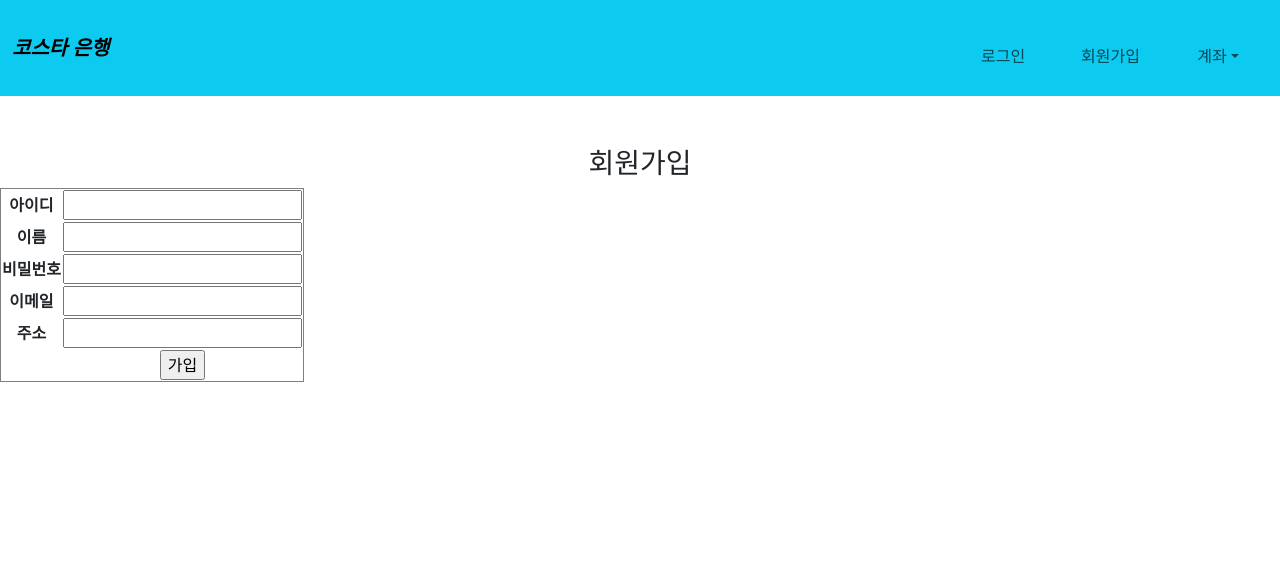
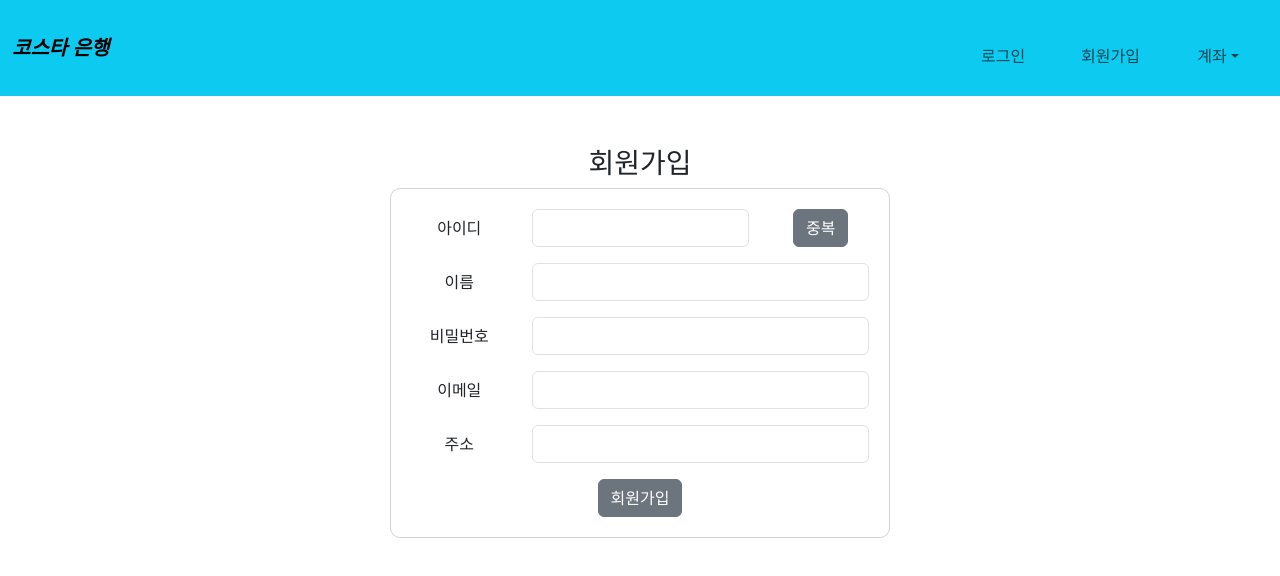
Before and after one commit to hyunmne/kosta-react, a React (Create React App) app in the folder bank1/: page /join in a window 1280 px wide. Shown: the top 576 px of the page. Built offline with nearby package versions, Linux system fonts and the light colour scheme.

Commit message:
react:bank1: table > form

```diff
--- a/bank1/src/AccountInfo.js
+++ b/bank1/src/AccountInfo.js
@@ -1,62 +1,71 @@
-import {useState} from 'react';
-import './App.css';
+import { useState } from 'react';
 import axios from 'axios';
+import { Col, Button, Form, FormGroup, Label, Input } from 'reactstrap';
 
 export default function AccountInfo() {
 
     const [accId, setAccId] = useState('');
-    const [acc, setAcc] = useState({id:'',name:'',balance:'',type:'',grade:''})
+    const [acc, setAcc] = useState({ id: '', name: '', balance: '', type: '', grade: '' });
+    const [isInfo, setIsInfo] = useState(false);
 
     const submit = (e) => {
         e.preventDefault();
+        //서버로부터 accId로 조회해 온 결과를 화면에 출력한다.
         axios.get(`http://localhost:8090/accountInfo?id=${accId}`)
-            .then(res=>{
+            .then(res => {
                 console.log(res)
-                setAcc({...res.data})
+                setAcc({ ...res.data })
             })
-        // 서버로부터 accId로 조회해 온 결과를 화면에 출력한다.
-        // let racc = {id:accId, name:'홍길동',money:'100000',type:'special',grade:'VIP'}
-        // setAcc({...racc})
+        setIsInfo(true);
     }
 
     return (
         <div className='route'>
-            <h3>계좌 조회</h3>
-            <table border="1">
-                <tbody>
-                    <tr>
-                        <th>계좌번호</th>
-                        <td className="accValue">
-                            <input type="text" name="id" onChange={(e)=>setAccId(e.target.value)} />
-                            <input type="submit" value="조회" onClick={submit}/>
-                        </td>
-                    </tr>
-                </tbody>
-            </table>
-            <table border="1">
-                <tbody>
-                    <tr>
-                        <th>계좌번호</th>
-                        <td className="accValue"><label>{acc.id}</label></td>
-                    </tr>
-                    <tr>
-                        <th>이름</th>
-                        <td className="accValue"><label>{acc.name}</label></td>
-                    </tr>
-                    <tr>
-                        <th>잔액</th>
-                        <td className="accValue"><label>{acc.balance}</label></td>
-                    </tr>
-                    <tr>
-                        <th>종류</th>
-                        <td className="accValue"><label>{acc.type}</label></td>
-                    </tr>
-                    <tr>
-                        <th>등급</th>
-                        <td className="accValue"><label>{acc.grade}</label></td>
-                    </tr>
-                </tbody>
-            </table>
+            <h4>계좌조회</h4>
+            <Form>
+                <FormGroup row>
+                    <Label for="id" sm={3}>계좌번호</Label>
+                    <Col sm={9}>
+                        <Input type="text" name="id" onChange={(e) => setAccId(e.target.value)} />
+                    </Col>
+                </FormGroup>
+                <Button onClick={submit}>계좌조회</Button>
+            </Form>
+            <br/>
+            { isInfo &&
+                <Form>
+                    <FormGroup row>
+                        <Label for="id" sm={3}>계좌번호</Label>
+                        <Col sm={9}>
+                            <Input type="text" value={acc.id} disabled/>
+                        </Col>
+                    </FormGroup>
+                    <FormGroup row>
+                        <Label for="name" sm={3}>이름</Label>
+                        <Col sm={9}>
+                            <Input type="text" value={acc.name} disabled/>
+                        </Col>
+                    </FormGroup>
+                    <FormGroup row>
+                        <Label for="balance" sm={3}>잔액</Label>
+                        <Col sm={9}>
+                            <Input type="text" value={acc.balance} disabled/>
+                        </Col>
+                    </FormGroup>
+                    <FormGroup row>
+                        <Label for="type" sm={3}>종류</Label>
+                        <Col sm={9}>
+                            <Input type="text" value={acc.type} disabled/>
+                        </Col>
+                    </FormGroup>
+                    <FormGroup row>
+                        <Label for="grade" sm={3}>등급</Label>
+                        <Col sm={9}>
+                            <Input type="text" value={acc.grade} disabled/>
+                        </Col>
+                    </FormGroup>
+                </Form>
+            }
         </div>
     )
 }
--- a/bank1/src/App.css
+++ b/bank1/src/App.css
@@ -5,37 +5,46 @@
 .accValue {
   display: inline-block;
   width: 220px;
-  height:30px;
+  height: 25px;
 }
 
 .nav-items {
-  list-style:none;
-  margin:0 auto;
+  list-style: none;
+  margin: 0 auto;
 }
 
-.nav-item{
-  display:inline-block;
-  height:80px;
+.nav-item {
+  display: inline-block;
+  height: 80px;
   padding: 0 10px;
   text-align: center;
   min-width: 80px;
   margin: 0 10px;
-  line-height:80px
+  line-height: 80px;
 }
 
-.route{
-  margin-top:50px;
-  text-align:center;
+.route {
+  margin-top: 50px;
+  text-align: center;
 }
 
 form {
-  margin : 0 auto;
-  width:500px;
-  padding:20px;
-  border:1px solid lightgray;
+  margin: 0 auto;
+  padding: 20px;
+  width: 500px;
+  border: 1px solid lightgray;
   border-radius: 10px;
 }
 
 a {
   text-decoration: none;
 }
+
+.label {
+  display: inline-block;
+  width: 100px;
+}
+
+.label-text {
+  text-align: center;
+}
--- a/bank1/src/Deposit.js
+++ b/bank1/src/Deposit.js
@@ -1,44 +1,58 @@
-import {useState} from 'react';
-import './App.css';
+import {useState}  from 'react';
 import axios from 'axios';
+import { Col, Button, Form, FormGroup, Label, Input } from 'reactstrap';
+import { Modal, ModalHeader, ModalBody, ModalFooter } from 'reactstrap';
 
 export default function Deposit() {
 
-    const [acc, setAcc] = useState({id:'',money:''});
+    const [acc, setAcc] = useState({id:'', money:''});
     const [message, setMessage] = useState('');
+    const [modal, setModal] = useState(false);
+
     const submit = (e) => {
         e.preventDefault();
-        axios.post(`http://localhost:8090/deposit`, acc)
-            .then(res=>{
-                setMessage(`입금 성공 (잔액 : ${res.data})`); // + + 를 해야 숫자로 인식해 더해줌,... ....
+        //backend를 acc를 전송한 후 잔액 받기
+        axios.post("http://localhost:8090/deposit", acc)
+            .then(res=> {
+                setMessage(`입금 성공 (잔액:${res.data})`);
+                setModal(true);
             })
-            .catch(err=>{
-                setMessage(`입금 실패 : ${err.response.data}`);
+            .catch(err=> {
+                setMessage(`입금 실패 :${err.response.data}`);
+                setModal(true);
             })
-
     }
 
+    return(
+        <>
+            <div className='route'>
+                <h4>입금</h4>
+                <Form>
+                    <FormGroup row>
+                        <Label for="id" sm={3}>계좌번호</Label>
+                        <Col sm={9}>
+                            <Input type="text" name="id" onChange={(e)=>setAcc({...acc, id:e.target.value})}/>
+                        </Col>
+                    </FormGroup>
+                    <FormGroup row>
+                        <Label for="name" sm={3}>입금액</Label>
+                        <Col sm={9}>
+                        <Input type="text" name="money" onChange={(e)=>setAcc({...acc, money:e.target.value})}/>
+                        </Col>
+                    </FormGroup>
+                    <Button onClick={submit}>입금</Button>
+                </Form>
 
-    return (
-        <div className="route">
-            <h3>입금</h3>
-            <table border="1">
-                <tbody>
-                    <tr>
-                        <th>계좌번호</th>
-                        <td><input type="text" name="id" onChange={(e)=>setAcc({...acc,id:e.target.value})} /></td>
-                    </tr>
-                    <tr>
-                        <th>입금액</th>
-                        <td><input type="text" name="money" onChange={(e)=>setAcc({...acc,money:e.target.value})} /></td>
-                    </tr>
-                    <tr>
-                        <th></th>
-                        <td><input type="submit" value="입금" onClick={submit} /></td>
-                    </tr>
-                </tbody>
-            </table>
-            <div>{message}</div>
-        </div>
+                <Modal isOpen={modal} toggle={() => setModal(!modal)}>
+                    <ModalHeader toggle={() => setModal(!modal)}>입금확인</ModalHeader>
+                    <ModalBody>
+                        {message}
+                    </ModalBody>
+                    <ModalFooter>
+                        <Button color="primary" onClick={() => setModal(!modal)}>확인</Button>
+                    </ModalFooter>
+                </Modal>
+            </div>
+        </>
     )
 }
--- a/bank1/src/Header.js
+++ b/bank1/src/Header.js
@@ -24,7 +24,7 @@ const Header = () => {
             <NavbarToggler onClick={toggle}/>
             <Nav className="ml-auto" navbar>
                 <NavItem>
-                    <NavLink href="/">로그인</NavLink>
+                    <NavLink href="/login">로그인</NavLink>
                 </NavItem>
                 <NavItem>
                     <NavLink href="/join">회원가입</NavLink>
@@ -32,7 +32,7 @@ const Header = () => {
                 <UncontrolledDropdown nav inNavbar>
                     <DropdownToggle tag="a" className="nav-link" caret>계좌</DropdownToggle>
                     <DropdownMenu>
-                        <DropdownItem tag="a" href="/makeAccount">계좌개설</DropdownItem>
+                        <DropdownItem tag="a" href="/">계좌개설</DropdownItem>
                         <DropdownItem tag="a" href="/deposit">입금</DropdownItem>
                         <DropdownItem tag="a" href="/withdraw">출금</DropdownItem>
                         <DropdownItem tag="a" href="/accountInfo">계좌조회</DropdownItem>
--- a/bank1/src/Join.js
+++ b/bank1/src/Join.js
@@ -1,57 +1,86 @@
-import {useState} from 'react';
+import { useState } from 'react';
 import { useNavigate } from 'react-router-dom';
+import { Col, Button, Form, FormGroup, Label, Input } from 'reactstrap';
+import { Modal, ModalHeader, ModalBody, ModalFooter } from 'reactstrap';
 import './App.css';
 import axios from 'axios';
 
-export default function Join(){
+export default function Join() {
 
     const navigate = useNavigate();
-    const[mem, setMem] = useState({id:'', name:'', password:'', address:'', email:''});
+    const [modal, setModal] = useState(false);
+    const [message, setMessage] = useState('');
+    const [mem, setMem] = useState({ id: '', name: '', password: '', address: '', email: '' });
     const changeValue = (e) => {
-        setMem({...mem, [e.target.name]:e.target.value})
+        setMem({ ...mem, [e.target.name]: e.target.value })
     }
     const submit = (e) => {
         e.preventDefault();
         axios.post(`http://localhost:8090/join`, mem)
-            .then(res=>{
+            .then(res => {
                 navigate("/login");
             })
-            // .catch(err=>{
-            //     alert(err.response.data);
-            // })
+        // .catch(err=>{
+        //     alert(err.response.data);
+        // })
+    }
+
+    const checkMemId = (e) => {
+        e.preventDefault();
+        axios.get(`http://localhost:8090/checkMemId?id=${mem.id}`)
+            .then(res => {
+                if (res.data == true) {
+                    setMessage("중복되는 아이디입니다.")
+                } else {
+                    setMessage("사용가능한 아이디입니다.")
+                }
+                setModal(true);
+            })
+            .catch(err => {
+                setMessage(err.response.data);
+                setModal(true);
+            })
     }
 
     return (
         <div className="route">
             <h3>회원가입</h3>
-            <table border="1">
-                <tbody>
-                    <tr>
-                        <th>아이디</th>
-                        <td><input type="text" name="id" onChange={changeValue} /></td>
-                    </tr>
-                    <tr>
-                        <th>이름</th>
-                        <td><input type="text" name="name" onChange={changeValue} /></td>
-                    </tr>
-                    <tr>
-                        <th>비밀번호</th>
-                        <td><input type="text" name="password" onChange={changeValue} /></td>
-                    </tr>
-                    <tr>
-                        <th>이메일</th>
-                        <td><input type="text" name="email" onChange={changeValue} /></td>
-                    </tr>
-                    <tr>
-                        <th>주소</th>
-                        <td><input type="text" name="address" onChange={changeValue} /></td>
-                    </tr>
-                    <tr>
-                        <td></td>
-                        <td><input type="submit" value="가입" onClick={submit} /></td>
-                    </tr>
-                </tbody>
-            </table>
+            <Form>
+                <FormGroup row>
+                    <Label sm={3}>아이디</Label>
+                    <Col sm={6}>
+                        <Input type="text" name="id" id="id" onChange={changeValue}></Input>
+                    </Col>
+                    <Col sm={3}>
+                        <Button onClick={checkMemId} >중복</Button>
+                    </Col>
+                </FormGroup>
+                <FormGroup row>
+                    <Label sm={3}>이름</Label>
+                    <Col>
+                        <Input type="text" name="name" id="name" onChange={changeValue} />
+                    </Col>
+                </FormGroup>
+                <FormGroup row>
+                    <Label sm={3}>비밀번호</Label>
+                    <Col>
+                        <Input type="text" name="password" id="password" onChange={changeValue} />
+                    </Col>
+                </FormGroup>
+                <FormGroup row>
+                    <Label sm={3}>이메일</Label>
+                    <Col>
+                        <Input type="text" name="email" id="email" onChange={changeValue} />
+                    </Col>
+                </FormGroup>
+                <FormGroup row>
+                    <Label sm={3}>주소</Label>
+                    <Col>
+                        <Input type="text" name="address" id="address" onChange={changeValue} />
+                    </Col>
+                </FormGroup>
+                <Button onClick={submit}>회원가입</Button>
+            </Form>
         </div>
     )
 }
--- a/bank1/src/MakeAccount.js
+++ b/bank1/src/MakeAccount.js
@@ -1,69 +1,139 @@
 import { useState } from 'react';
-import './App.css';
 import axios from 'axios';
-import {
-    Button, Form, FormGroup, Label, Input,
-    Col, Select, Option
-} from 'reactstrap';
+import { Col, Button, Form, FormGroup, Label, Input } from 'reactstrap';
+import { Modal, ModalHeader, ModalBody, ModalFooter } from 'reactstrap';
+import {} from 'reactstrap';
+import {useNavigate} from 'react-router';
+
+export const MakeAccount = () => {
+    const navigate = useNavigate();
+    const [acc, setAcc] = useState({ id: '', name: '', balance: '', type: 'normal', grade: '' });
+    const [modal, setModal] = useState(false);
+    const [title, setTitle] = useState('');
+    const [message, setMessage] = useState('');
+    const [isBefore, setIsBefore] = useState(true);
+    const [isIdCheck, setIsIdCheck] = useState(false);
 
 
-export const MakeAccount = () => {
-
-    const [acc, setAcc] = useState({ id: '', name: '', balance: '', type: 'normal', grade: '' })
     const changeValue = (e) => {
         setAcc({ ...acc, [e.target.name]: e.target.value })
     }
+
     const submit = (e) => {
         e.preventDefault();
-        axios.post(`http://localhost:8090/makeAccount`, acc)
+        setTitle('계좌개설');
+        setMessage('계좌를 개설하시겠습니까?');
+        setIsBefore(true);
+        setModal(true);
+    }
+
+    const modalOk = (e) => {
+        axios.post('http://localhost:8090/makeAccount', acc)
             .then(res => {
-                alert(res.data)
+                setIsIdCheck(false);
+                setTitle('개설확인');
+                setMessage(res.data);
+                setIsBefore(false);
+                setModal(true);
+            })
+        setModal(false);
+    }
+
+    const makeOk=(e)=>{
+        if(!isIdCheck){
+            navigate("/accountInfo");
+        }
+        setModal(!Modal);
+    }
+
+    const checkId = (e) => {
+        e.preventDefault();
+        setIsIdCheck(true);
+        axios.get(`http://localhost:8090/checkAccId?id=${acc.id}`)
+            .then(res => {
+                setTitle("중복 확인")
+                if(res.data==true) {
+                    setMessage("계좌번호가 사용 중입니다.");
+                } else {
+                    setMessage("사용 가능한 계좌번호 입니다.");
+                }
+                setIsBefore(false);
+                setModal(true);
+            })
+            .catch(err=>{
+                setTitle("중복 확인")
+                setMessage(err.response.data);
+                setIsBefore(false);
+                setModal(true);
             })
     }
 
     return (
-        <div className="route">
-            <h3>계좌 개설</h3>
+        <>
+            <div className='route'>
+                <h3>계좌개설</h3>
                 <Form>
                     <FormGroup row>
                         <Label for="id" sm={3}>계좌번호</Label>
-                    <Col sm={9}>
+                        <Col sm={6}>
                             <Input type="text" name="id" id="id" onChange={changeValue} />
+                        </Col>
+                        <Col sm={3}>
+                            <Button color="success" onClick={checkId}>중복</Button>
                         </Col>
                     </FormGroup>
                     <FormGroup row>
-                    <Label for="id" sm={3}>이름</Label>
+                        <Label for="name" sm={3}>이름</Label>
                         <Col sm={9}>
                             <Input type="text" name="name" id="name" onChange={changeValue} />
                         </Col>
                     </FormGroup>
                     <FormGroup row>
-                    <Label for="id" sm={3}>입금액</Label>
+                        <Label for="balance" sm={3}>입금액</Label>
                         <Col sm={9}>
                             <Input type="text" name="balance" id="balance" onChange={changeValue} />
                         </Col>
                     </FormGroup>
                     <FormGroup row>
-                    <Label for="id" sm={3}>종류</Label>
+                        <Label check for="type" sm={3}>종류</Label>
                         <Col sm={9}>
-                        <Input type="radio" name="type" id="type" value="normal" onChange={changeValue} checked={acc.type == 'normal'} />일반
-                        <Input type="radio" name="type" id="type" value="special" onChange={changeValue} />특수
+                            <Input type="radio" name="type" id="type" value="normal" onChange={changeValue} checked={acc.type == 'normal'} />
+                            일반&nbsp;&nbsp;&nbsp;
+                            <Input type="radio" name="type" id="type" value="special" onChange={changeValue} />
+                            특수
                         </Col>
                     </FormGroup>
                     <FormGroup row>
-                    <Label for="id" sm={3}>등급</Label>
+                        <Label for="grade" sm={3}>등급</Label>
                         <Col sm={9}>
-                    <Input type="select" name="select" id="grade">
+                            <Input type="select" name="grade" onChange={changeValue} disabled={acc.type=='normal'}>
+                                <option value="">선택하세요</option>
                                 <option value="vip">VIP</option>
                                 <option value="gold">Gold</option>
                                 <option value="silver">Silver</option>
-                        <option value="noraml">Normal</option>
+                                <option value="normal">Normal</option>
                             </Input>
                         </Col>
                     </FormGroup>
-                <Button onClick={submit}>개설</Button>
+                    <Button onClick={submit}>계좌개설</Button>
                 </Form>
 
+                <Modal isOpen={modal} toggle={() => setModal(!modal)}>
+                    <ModalHeader toggle={() => setModal(!modal)}>{title}</ModalHeader>
+                    <ModalBody>
+                        {message}
+                    </ModalBody>
+                    {isBefore && <ModalFooter>
+                        {/* button1이 비어있지 않을 때만 보여주도록 */}
+                        <Button color="primary" onClick={modalOk}>확인</Button>
+                        <Button color="secondary" onClick={() => setModal(!modal)}>취소</Button>
+                    </ModalFooter>}
+
+                    {!isBefore && <ModalFooter>
+                        <Button color="primary" onClick={makeOk}>확인</Button>
+                    </ModalFooter>}
+                </Modal>
             </div>
+        </>
     )
 }
--- a/bank1/src/Withdraw.js
+++ b/bank1/src/Withdraw.js
@@ -1,42 +1,58 @@
-import {useState} from 'react';
-import './App.css';
+import {useState}  from 'react';
 import axios from 'axios';
+import { Col, Button, Form, FormGroup, Label, Input } from 'reactstrap';
+import { Modal, ModalHeader, ModalBody, ModalFooter } from 'reactstrap';
 
 export default function Withdraw() {
 
-    const [acc, setAcc] = useState({id:'',money:''});
+    const [acc, setAcc] = useState({id:'', money:''});
     const [message, setMessage] = useState('');
+    const [modal, setModal] = useState(false);
+
     const submit = (e) => {
         e.preventDefault();
+        //backend를 acc를 전송한 후 잔액 받기
         axios.post("http://localhost:8090/withdraw", acc)
             .then(res=> {
-                setMessage(`출금 성공 (잔액 : ${res.data})`);
+                setMessage(`출금 성공 (잔액:${res.data})`);
+                setModal(true);
             })
-            .catch(err=>{
-                setMessage(`출금 실패 : ${err.response.data}`);
+            .catch(err=> {
+                setMessage(`출금 실패 :${err.response.data}`);
+                setModal(true);
             })
     }
 
-    return (
-        <div className="route">
-            <h3>출금</h3>
-            <table border="1">
-                <tbody>
-                    <tr>
-                        <th>계좌번호</th>
-                        <td><input type="text" name="id" onChange={(e)=>setAcc({...acc,id:e.target.value})} /></td>
-                    </tr>
-                    <tr>
-                        <th>출금액</th>
-                        <td><input type="text" name="money" onChange={(e)=>setAcc({...acc,money:e.target.value})} /></td>
-                    </tr>
-                    <tr>
-                        <th></th>
-                        <td><input type="submit" value="출금" onClick={submit} /></td>
-                    </tr>
-                </tbody>
-            </table>
-            <div>{message}</div>
-        </div>
+    return(
+        <>
+            <div className='route'>
+                <h4>출금</h4>
+                <Form>
+                    <FormGroup row>
+                        <Label for="id" sm={3}>계좌번호</Label>
+                        <Col sm={9}>
+                            <Input type="text" name="id" onChange={(e)=>setAcc({...acc, id:e.target.value})}/>
+                        </Col>
+                    </FormGroup>
+                    <FormGroup row>
+                        <Label for="name" sm={3}>출금액</Label>
+                        <Col sm={9}>
+                        <Input type="text" name="money" onChange={(e)=>setAcc({...acc, money:e.target.value})}/>
+                        </Col>
+                    </FormGroup>
+                    <Button onClick={submit}>출금</Button>
+                </Form>
+
+                <Modal isOpen={modal} toggle={() => setModal(!modal)}>
+                    <ModalHeader toggle={() => setModal(!modal)}>출금확인</ModalHeader>
+                    <ModalBody>
+                        {message}
+                    </ModalBody>
+                    <ModalFooter>
+                        <Button color="primary" onClick={() => setModal(!modal)}>확인</Button>
+                    </ModalFooter>
+                </Modal>
+            </div>
+        </>
     )
 }
```
Also changed, not shown: bank1/src/AllAccountInfo.js (+4 -3 lines). Lines whose indentation alone changed are shown as unchanged.
